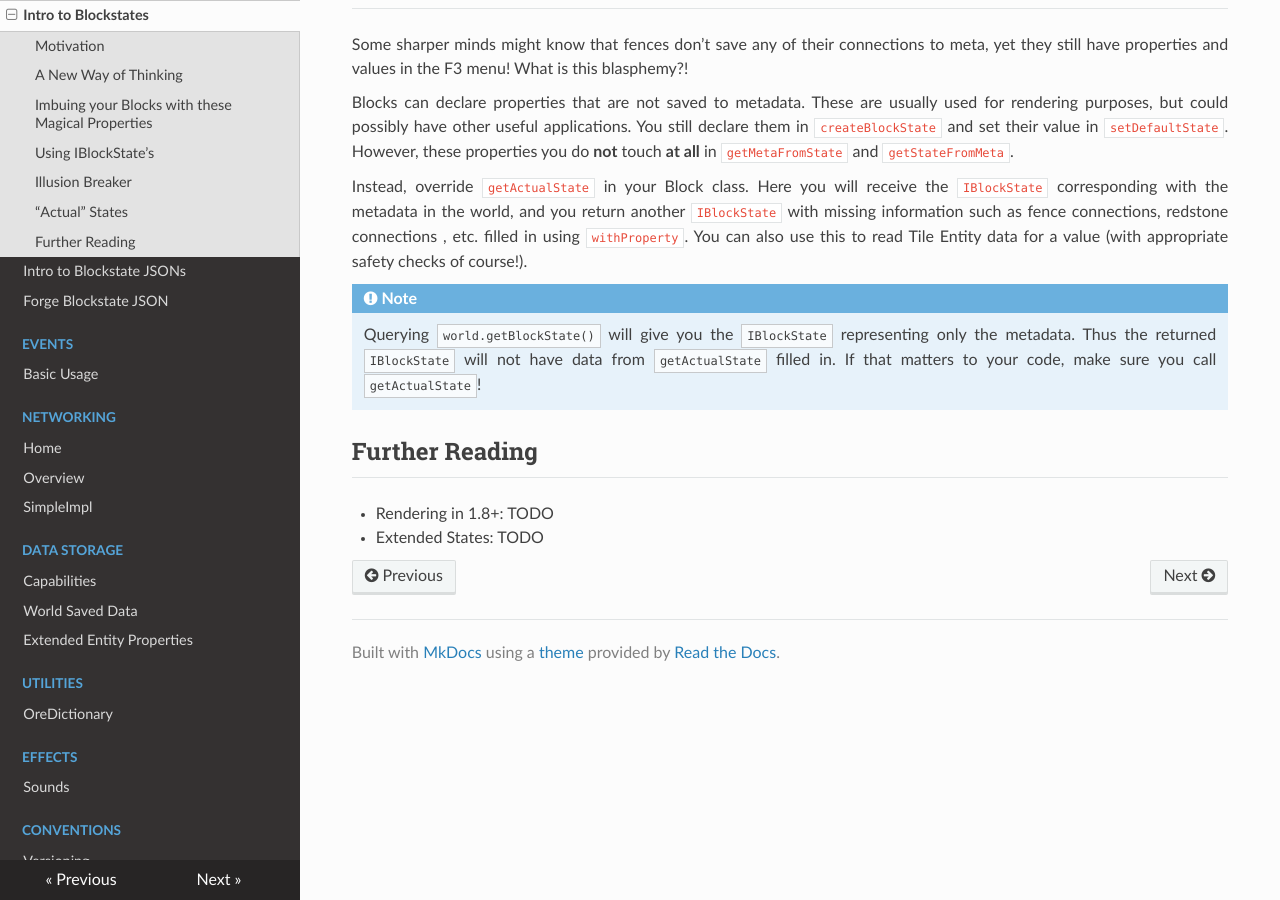
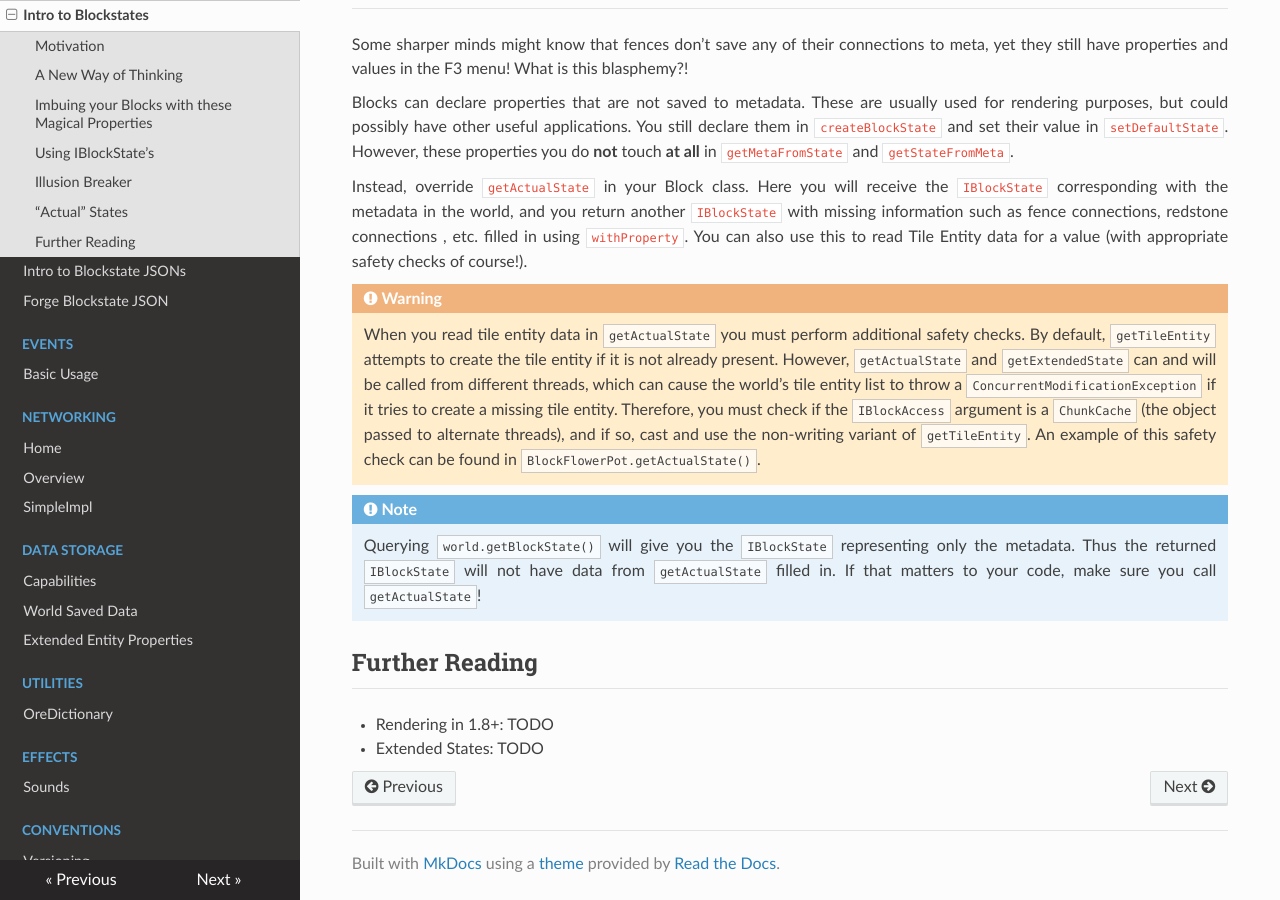
Before and after one commit to MinecraftForge/Documentation, an MkDocs documentation site: the page built from docs/blockstates/states.md, in a window 1280 px wide and 900 px high, scrolled down 2893 px. Built offline with MkDocs 1.6.1, drawn with Linux system fonts in a browser that asks for light colours; nearby versions of some CDN libraries; old or Windows-style settings are respelled for this version of MkDocs.

Commit message:
Add warning about actual states and TE's

```diff
--- a/docs/blockstates/states.md
+++ b/docs/blockstates/states.md
@@ -97,6 +97,9 @@ You still declare them in `createBlockState` and set their value in `setDefaultS
 
 Instead, override `getActualState` in your Block class. Here you will receive the `IBlockState` corresponding with the metadata in the world, and you return another `IBlockState` with missing information such as fence connections, redstone connections , etc. filled in using `withProperty`. You can also use this to read Tile Entity data for a value (with appropriate safety checks of course!).
 
+!!! Warning
+    When you read tile entity data in `getActualState` you must perform additional safety checks. By default, `getTileEntity` attempts to create the tile entity if it is not already present. However, `getActualState` and `getExtendedState` can and will be called from different threads, which can cause the world's tile entity list to throw a `ConcurrentModificationException` if it tries to create a missing tile entity. Therefore, you must check if the `IBlockAccess` argument is a `ChunkCache` (the object passed to alternate threads), and if so, cast and use the non-writing variant of `getTileEntity`. An example of this safety check can be found in `BlockFlowerPot.getActualState()`.
+
 !!! Note
     Querying `world.getBlockState()` will give you the `IBlockState` representing only the metadata. Thus the returned `IBlockState` will not have data from `getActualState` filled in. If that matters to your code, make sure you call `getActualState`!
 
```
